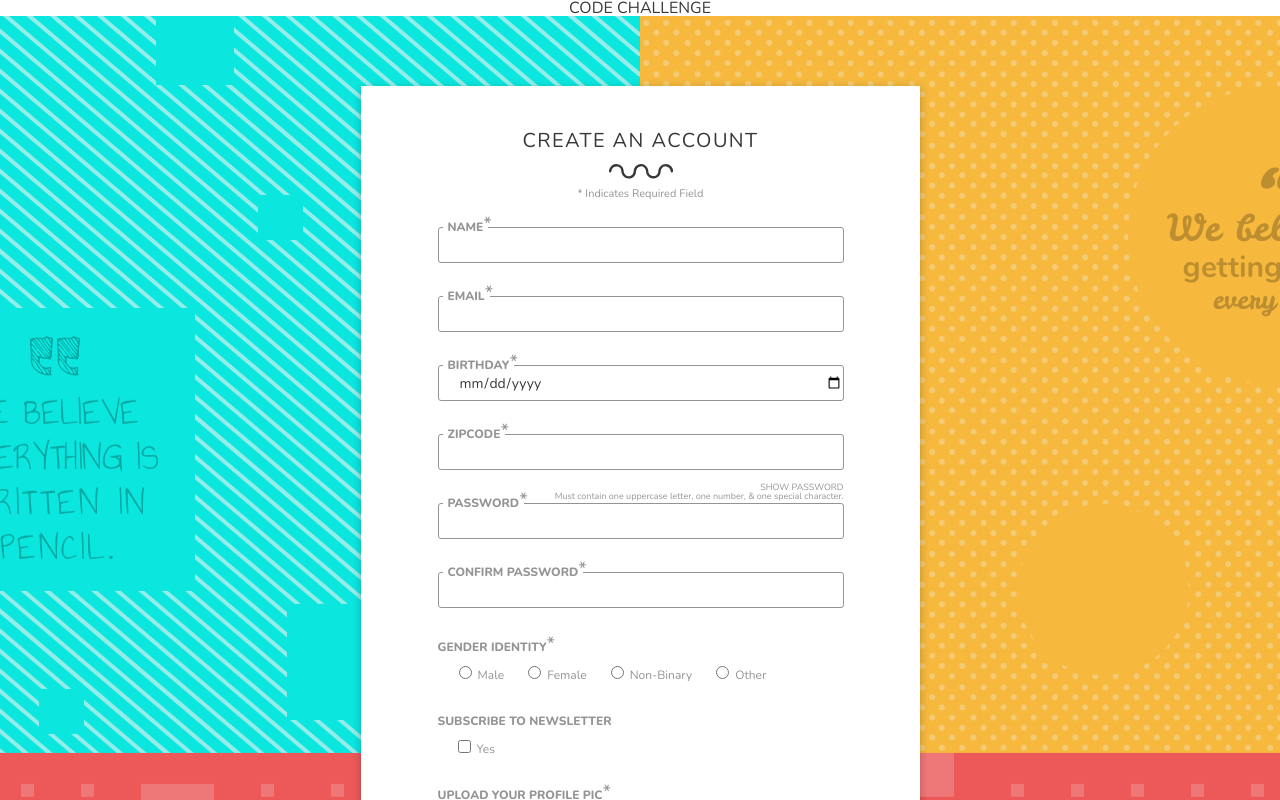
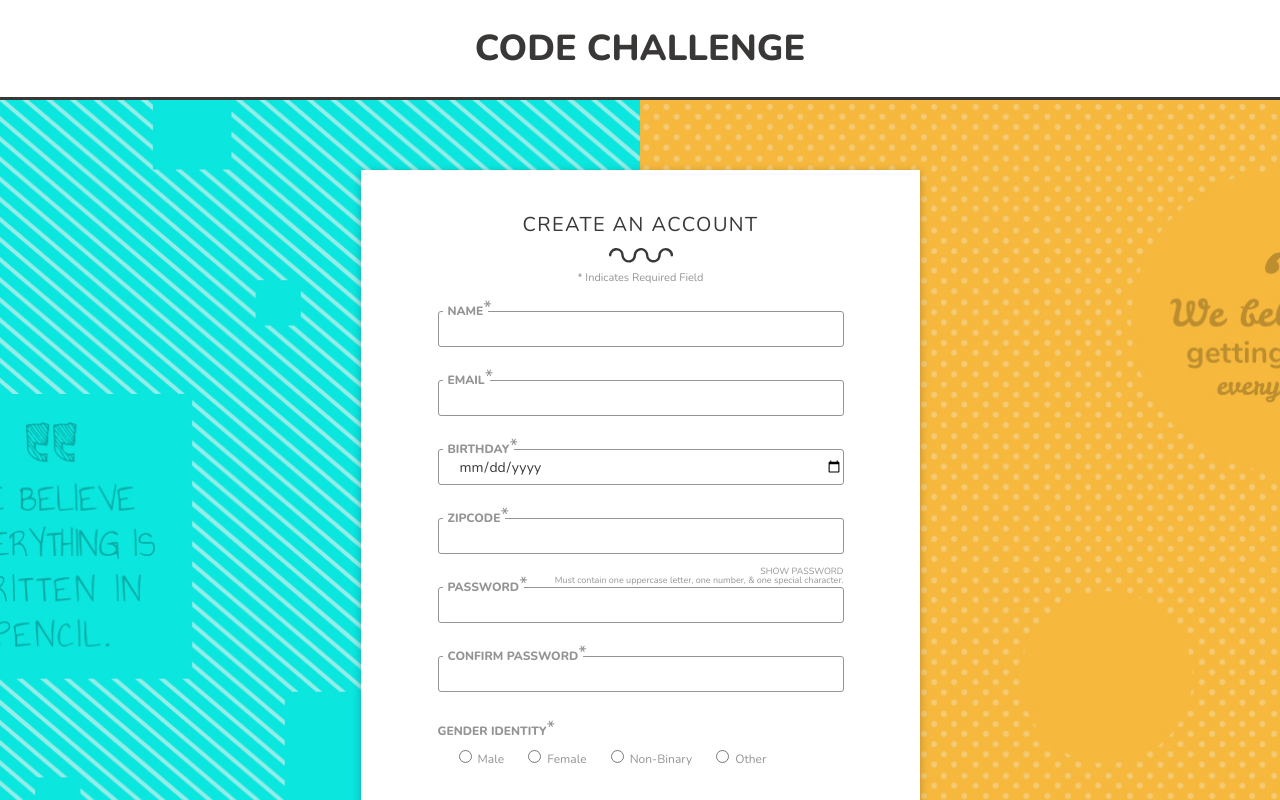
Before and after one commit to Magellanarts/HE-Code-Challenge, a Vue app: page / in a window 1280 px wide. Shown: the top 800 px of the page. Built offline with nearby package versions, Linux system fonts and the light colour scheme; no server answers.

Commit message:
minor style updates and pulling in existing accounts on mount

```diff
--- a/package.json
+++ b/package.json
@@ -8,6 +8,7 @@
     "lint": "vue-cli-service lint"
   },
   "dependencies": {
+    "axios": "^0.19.0",
     "core-js": "^2.6.5",
     "vue": "^2.6.10",
     "vue-router": "^3.0.3"
--- a/src/App.vue
+++ b/src/App.vue
@@ -20,7 +20,10 @@ export default {
 <style lang="scss" scoped>
 .l-main-content {
   padding: 70px 0;
+  box-sizing: border-box;
+  min-height: 1242px;
   background: url('./assets/images/bg--desktop.jpg');
   background-position: center top;
+  background-size: cover;
 }
 </style>
--- a/src/assets/style/global.scss
+++ b/src/assets/style/global.scss
@@ -55,6 +55,23 @@ button {
   -webkit-appearance: none !important;
 }
 
+
+h1 {
+  text-align: center;
+  text-transform: uppercase;
+  font-size: 36px;
+  font-weight: 800;
+  color: #3a3737;
+}
+
+h2 {
+  text-transform: uppercase;
+  font: 20px/1.15 'Nunito';
+  letter-spacing: 1.43px;
+  color: #3a3737;
+  margin-bottom: 12px;
+}
+
 .u-visually-hidden {
 	position: absolute;
   overflow: hidden;
--- a/src/components/TheHeader.vue
+++ b/src/components/TheHeader.vue
@@ -1,5 +1,5 @@
 <template>
-  <header>
+  <header class="c-page-header">
     <h1>Code Challenge</h1>
   </header>
 </template>
@@ -11,11 +11,11 @@ export default {
 </script>
 
 <style lang="scss">
-h1 {
-  text-align: center;
-  text-transform: uppercase;
-  font-size: 36px;
-  font-weight: 800;
-  color: #3a3737;
+.c-page-header {
+  display: flex;
+  justify-content: center;
+  align-items: center;
+  height: 97px;
+  border-bottom: solid 3px #3a3737;
 }
 </style>
--- a/src/views/Home.vue
+++ b/src/views/Home.vue
@@ -3,63 +3,93 @@
     <section class="l-content-container">
       <header class="c-content-header">
         <h2>Create an Account</h2>
-        <img class="c-content-header__border-squiggle" src="@/assets/images/squiggle.svg" alt="Decorative squiggle line" />
+        <img
+          class="c-content-header__border-squiggle"
+          src="@/assets/images/squiggle.svg"
+          alt="Decorative squiggle line" />
 
         <div class="c-content-header__note">* Indicates Required Field</div>
       </header>
 
-      <form class="c-account-form">
+      <form
+        @submit.prevent="submitForm"
+        class="c-account-form"
+      >
         <div class="c-account-form__field">
-          <label class="c-account-form__label c-account-form__label--positioned" for="name">Name<sup>*</sup></label>
+          <label
+            class="c-account-form__label c-account-form__label--positioned"
+            for="name"
+          >Name<sup>*</sup></label>
           <input
             class="c-account-form__text-input"
             type="text"
             name="name"
             id="name"
             v-model="account.name"
+            required
           />
         </div>
 
         <div class="c-account-form__field">
-          <label class="c-account-form__label c-account-form__label--positioned" for="email">Email<sup>*</sup></label>
+          <label
+            class="c-account-form__label c-account-form__label--positioned"
+            for="email"
+          >Email<sup>*</sup></label>
           <input
             class="c-account-form__text-input"
             type="email"
             name="email"
             id="email"
             v-model="account.email"
+            required
           />
         </div>
 
         <div class="c-account-form__field">
-          <label class="c-account-form__label c-account-form__label--positioned" for="birthday">Birthday<sup>*</sup></label>
+          <label
+            class="c-account-form__label c-account-form__label--positioned"
+            for="birthday"
+          >Birthday<sup>*</sup></label>
           <input
             class="c-account-form__text-input"
             type="date"
             name="birthday"
             id="birthday"
             v-model="account.birthday"
+            required
           />
         </div>
 
         <div class="c-account-form__field">
-          <label class="c-account-form__label c-account-form__label--positioned" for="zipcode">Zipcode<sup>*</sup></label>
+          <label
+            class="c-account-form__label c-account-form__label--positioned"
+            for="zipcode"
+          >Zipcode<sup>*</sup></label>
           <input
             class="c-account-form__text-input"
             type="number"
             name="zipcode"
             id="zipcode"
             v-model="account.zipcode"
+            required
           />
         </div>
 
         <div class="c-account-form__field">
           <div class="c-account-form__field__meta">
-            <div class="c-account-form__field__action" @click="togglePasswordVisibility">SHOW PASSWORD</div>
-            <div class="c-account-form__field__note">Must contain one uppercase letter, one number, & one special character.</div>
+            <div
+              class="c-account-form__field__action"
+              @click="togglePasswordVisibility"
+            >SHOW PASSWORD</div>
+            <div class="c-account-form__field__note">
+              Must contain one uppercase letter, one number, & one special character.
+            </div>
           </div>
 
-          <label class="c-account-form__label c-account-form__label--positioned" for="password">Password<sup>*</sup></label>
+          <label
+            class="c-account-form__label c-account-form__label--positioned"
+            for="password"
+          >Password<sup>*</sup></label>
           <input
             class="c-account-form__text-input"
             ref="password"
@@ -67,11 +97,15 @@
             name="password"
             id="password"
             v-model="account.password"
+            required
           />
         </div>
 
         <div class="c-account-form__field">
-          <label class="c-account-form__label c-account-form__label--positioned" for="confirm-password">Confirm Password<sup>*</sup></label>
+          <label
+            class="c-account-form__label c-account-form__label--positioned"
+            for="confirm-password"
+          >Confirm Password<sup>*</sup></label>
           <input
             class="c-account-form__text-input"
             type="password"
@@ -82,7 +116,10 @@
         </div>
 
         <div class="c-account-form__field">
-          <label class="c-account-form__label" for="gender-identity">Gender Identity<sup>*</sup></label>
+          <label
+            class="c-account-form__label"
+            for="gender-identity"
+          >Gender Identity<sup>*</sup></label>
 
           <label class="c-account-form__field__secondary-label" for="male">
             <input
@@ -91,6 +128,7 @@
               name="gender-identity"
               value="Male"
               v-model="account.gender"
+              required
             >
             Male
           </label>
@@ -102,6 +140,7 @@
               name="gender-identity"
               value="Female"
               v-model="account.gender"
+              required
             >
             Female
           </label>
@@ -113,6 +152,7 @@
               id="non-binary"
               value="Non-Binary"
               v-model="account.gender"
+              required
             >
             Non-Binary
           </label>
@@ -124,6 +164,7 @@
               id="other"
               value="Other"
               v-model="account.gender"
+              required
             >
             Other
           </label>
@@ -132,7 +173,9 @@
         <div class="c-account-form__field">
           <label class="c-account-form__label" for="newsletter">Subscribe to newsletter</label>
 
-          <label class="c-account-form__field__secondary-label">
+          <label
+            for="newsletter"
+            class="c-account-form__field__secondary-label">
             <input
               type="checkbox"
               name="newsletter"
@@ -144,7 +187,10 @@
         </div>
 
         <div class="c-account-form__field">
-          <label class="c-account-form__label" for="profile-pic">Upload Your Profile Pic<sup>*</sup></label>
+          <label
+            class="c-account-form__label"
+            for="profile-pic"
+          >Upload Your Profile Pic<sup>*</sup></label>
           <input
             class="u-visually-hidden"
             ref="photo"
@@ -152,12 +198,21 @@
             name="profile-pic"
             id="profile-pic"
             @change="handlePhotoUpload"
+            required
           />
 
           <div class="c-profile-pic-upload">
-            <img :src="account.photo" class="c-profile-pic-upload__image" />
+            <img
+              :src="account.photo"
+              alt="Account Photo"
+              class="c-profile-pic-upload__image"
+            />
 
-            <button type="button" class="c-profile-pic-upload__btn" @click="profilePicUploadClick">Browse</button>
+            <button
+              type="button"
+              class="c-profile-pic-upload__btn"
+              @click="profilePicUploadClick"
+            >Browse</button>
           </div>
         </div>
 
@@ -177,12 +232,14 @@
 </template>
 
 <script>
+import axios from 'axios';
 import placeHolderPhoto from '@/assets/images/profile-pic.svg';
 
 export default {
   name: 'home',
   data() {
     return {
+      accounts: [],
       account: {
         name: '',
         email: '',
@@ -229,28 +286,37 @@ export default {
         reader.readAsDataURL(upload.files[0]);
       }
     },
+    // reset all fields in form
+    // this will set all properties of the account object to ''
     resetForm() {
-      Object.keys(this.account).map((k) => {
-        if (k !== 'photo') {
-          this.account[k] = '';
+      // loop through the account object
+      // eslint-disable-next-line array-callback-return
+      Object.keys(this.account).map((key) => {
+        // check if the key is photo,
+        // if so, we need to set it to the placeholder image instead of a blank string
+        if (key !== 'photo') {
+          this.account[key] = '';
         } else {
           this.account.photo = placeHolderPhoto;
         }
       });
     },
+    submitForm() {
+
+    },
+  },
+  mounted() {
+    // load in other accounts
+    axios.get('https://api.jsonbin.io/b/5c547bb0a3fb18257acc2a7c/3')
+      .then((response) => {
+        // store the response in accounts array
+        this.accounts = response.data;
+      });
   },
 };
 </script>
 
 <style lang="scss" scoped>
-h2 {
-  text-transform: uppercase;
-  font: 20px/1.15 'Nunito';
-  letter-spacing: 1.43px;
-  color: #3a3737;
-  margin-bottom: 12px;
-}
-
 .l-content-container {
   background: #fff;
   max-width: 559px;
```
Also changed, not shown: 1 other file (tests, documents, lock files or other folders).
